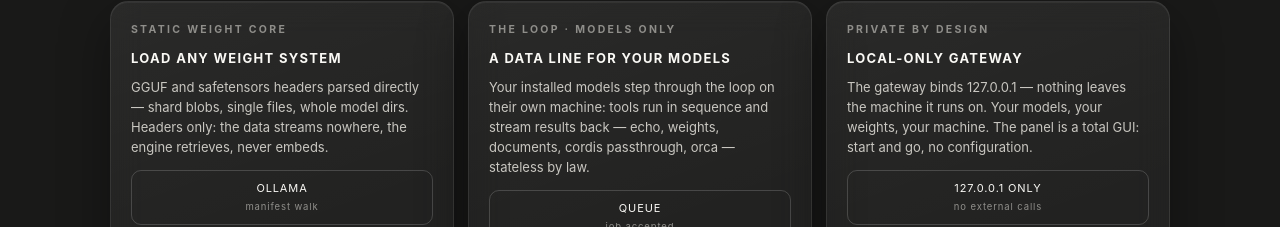
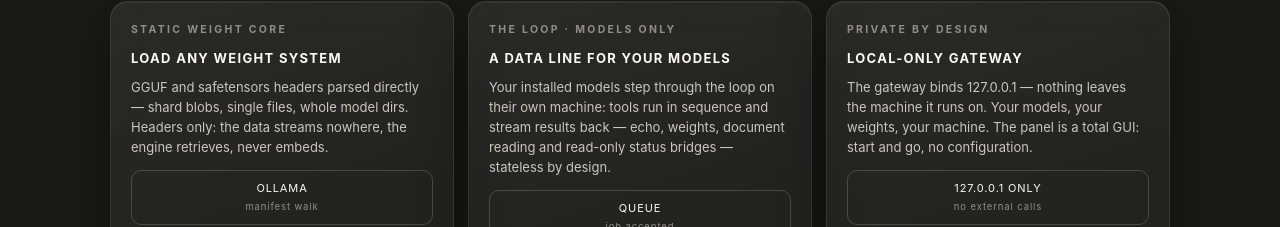
Before and after one commit to oroboroslabs-ai/totalcontrol-core-harness, a plain HTML site: page docs/index.html in a window 1280 px wide. Shown: the part 426-653 px from the top of the page. Drawn offline with Linux system fonts and the light colour scheme.

```diff
--- a/docs/index.html
+++ b/docs/index.html
@@ -97,7 +97,7 @@
       <h3>A DATA LINE FOR YOUR MODELS</h3>
       <p>Your installed models step through the loop on their own machine:
          tools run in sequence and stream results back — echo, weights,
-         documents, cordis passthrough, orca — stateless by law.</p>
+         document reading and read-only status bridges — stateless by design.</p>
       <div class="fam">
         <div class="pill">QUEUE<div class="ds">job accepted</div></div>
         <div class="pill">RUN<div class="ds">steps execute</div></div>
```
Also changed, not shown: 1 other file.
